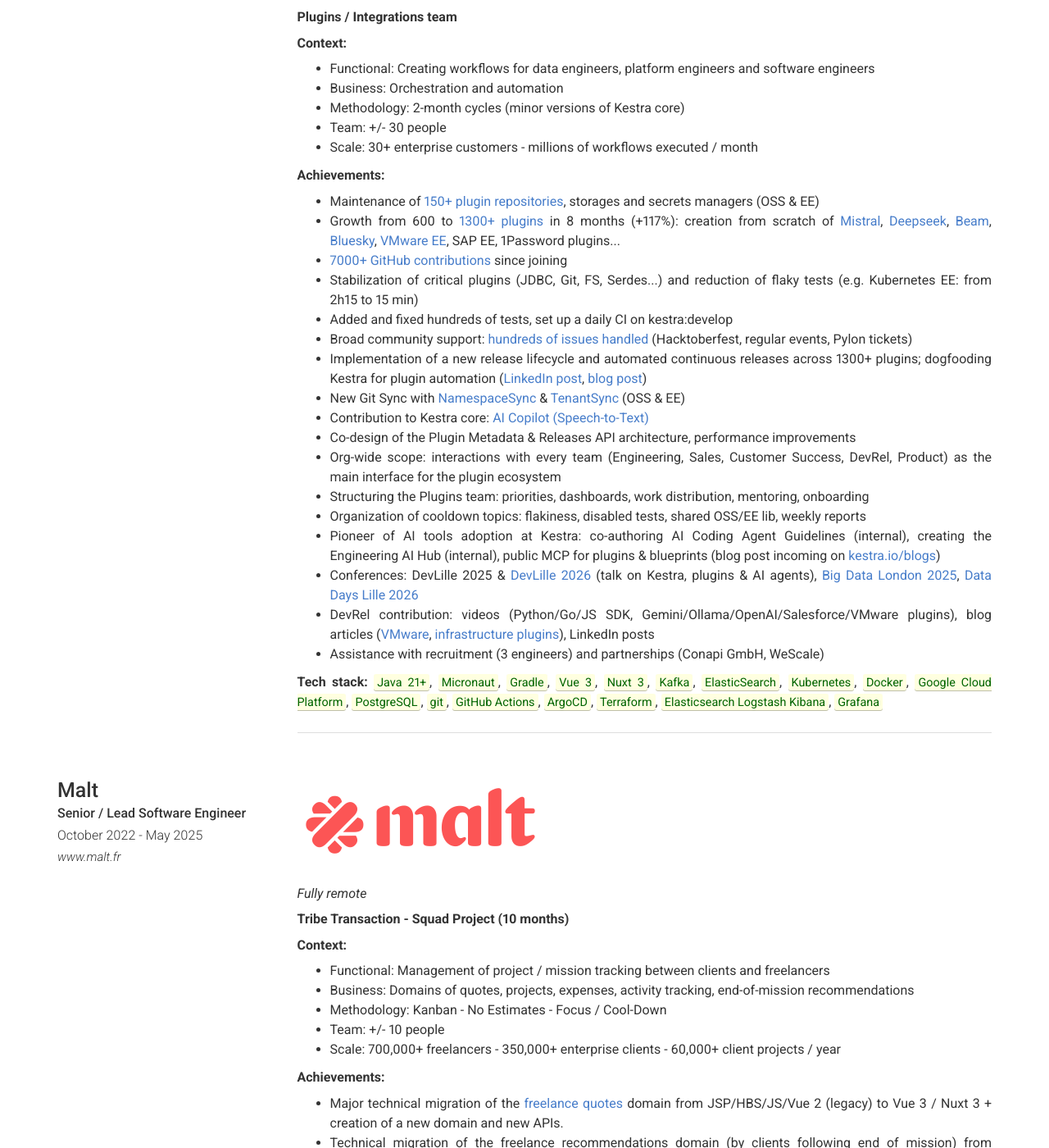
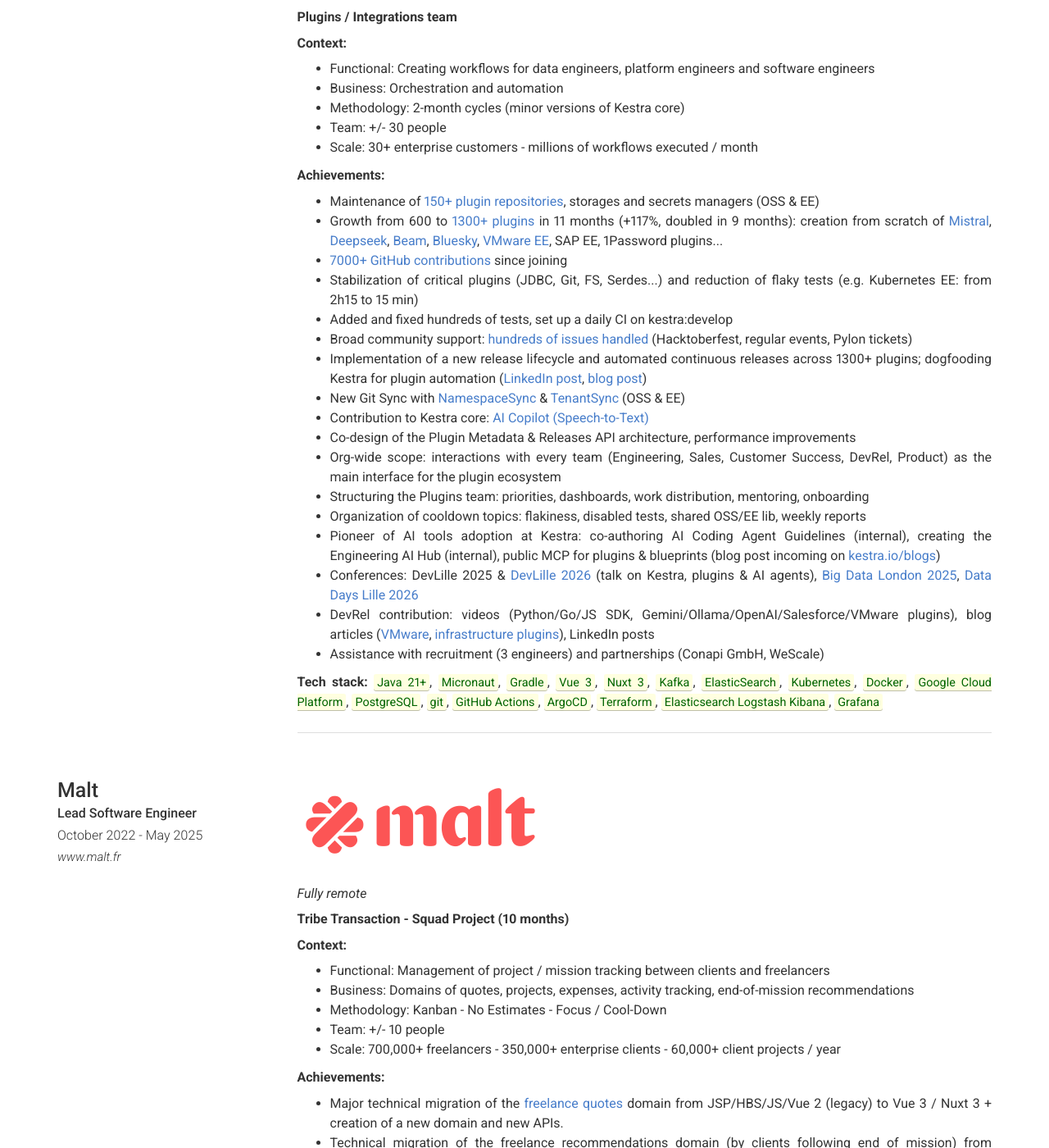
Before and after one commit to fdelbrayelle/fdelbrayelle.github.io, a Jekyll site: the page built from index.md, in a window 1280 px wide and 1400 px high, scrolled down 2506 px. Shown: the whole window at 82% size. Built offline with Jekyll 4.4.1, drawn with Linux system fonts in a browser that asks for light colours; nearby versions of some CDN libraries; some of the changed text lies outside the part shown.

Commit message:
feat(cv): harmonize job titles, fix plugin growth months, add doubled stat
- Norsys: Software Engineer
- Gfi/Ippon/Malt/Kestra: Lead Software Engineer
- Idea7/Compario/Odimat: Software Engineer Intern (education)
- Plugin growth: 8mo → 11mo, add "doubled in 9 months"

```diff
--- a/_config.yml
+++ b/_config.yml
@@ -8,7 +8,7 @@
 # Personal info
 name: François Delbrayelle
 title: Staff Software Engineer
-description: Lead Software Engineer at Kestra. 15+ years experience in Java, cloud-native architecture, and open-source. Grew Kestra plugin ecosystem from 600 to 1,300+ plugins (+117%) in 8 months. 7,000+ GitHub contributions. GCP Professional Cloud Architect certified.
+description: Lead Software Engineer at Kestra. 15+ years experience in Java, cloud-native architecture, and open-source. Grew Kestra plugin ecosystem from 600 to 1,300+ plugins (+117%, doubled in 9 months) in 11 months. 7,000+ GitHub contributions. GCP Professional Cloud Architect certified.
 # email: fdelbrayelle@gmail.com
 # email_title: Email (Email title override)
 # phone: Your phone number (optional)
@@ -159,7 +159,7 @@
           <p><strong>Achievements:</strong>
             <ul>
               <li>Maintenance of <a href="https://github.com/orgs/kestra-io/repositories?q=plugin" target="_blank" rel="noreferrer noopener">150+ plugin repositories</a>, storages and secrets managers (OSS &amp; EE)</li>
-              <li>Growth from 600 to <a href="https://kestra.io/plugins" target="_blank" rel="noreferrer noopener">1300+ plugins</a> in 8 months (+117%): creation from scratch of <a href="https://github.com/kestra-io/plugin-mistral/pull/1" target="_blank" rel="noreferrer noopener">Mistral</a>, <a href="https://github.com/kestra-io/plugin-deepseek/pull/2" target="_blank" rel="noreferrer noopener">Deepseek</a>, <a href="https://github.com/kestra-io/plugin-beam/pull/5" target="_blank" rel="noreferrer noopener">Beam</a>, <a href="https://github.com/kestra-io/plugin-bluesky/pull/3" target="_blank" rel="noreferrer noopener">Bluesky</a>, <a href="https://kestra.io/blogs/control-vmware-with-kestra" target="_blank" rel="noreferrer noopener">VMware EE</a>, SAP EE, 1Password plugins...</li>
+              <li>Growth from 600 to <a href="https://kestra.io/plugins" target="_blank" rel="noreferrer noopener">1300+ plugins</a> in 11 months (+117%, doubled in 9 months): creation from scratch of <a href="https://github.com/kestra-io/plugin-mistral/pull/1" target="_blank" rel="noreferrer noopener">Mistral</a>, <a href="https://github.com/kestra-io/plugin-deepseek/pull/2" target="_blank" rel="noreferrer noopener">Deepseek</a>, <a href="https://github.com/kestra-io/plugin-beam/pull/5" target="_blank" rel="noreferrer noopener">Beam</a>, <a href="https://github.com/kestra-io/plugin-bluesky/pull/3" target="_blank" rel="noreferrer noopener">Bluesky</a>, <a href="https://kestra.io/blogs/control-vmware-with-kestra" target="_blank" rel="noreferrer noopener">VMware EE</a>, SAP EE, 1Password plugins...</li>
               <li><a href="https://github.com/search?q=author%3Afdelbrayelle+org%3Akestra-io&amp;type=pullrequests" target="_blank" rel="noreferrer noopener">7000+ GitHub contributions</a> since joining</li>
               <li>Stabilization of critical plugins (JDBC, Git, FS, Serdes...) and reduction of flaky tests (e.g. Kubernetes EE: from 2h15 to 15 min)</li>
               <li>Added and fixed hundreds of tests, set up a daily CI on kestra:develop</li>
@@ -182,7 +182,7 @@
 
       - layout: left
         title: Malt
-        sub_title: Senior / Lead Software Engineer
+        sub_title: Lead Software Engineer
         caption: October 2022 - May 2025
         link: www.malt.fr
         description: | # this will include new lines to allow paragraphs
@@ -265,7 +265,7 @@
 
       - layout: left
         title: Ippon Technologies
-        sub_title: Senior Full-Stack Developer / Tech Lead - Junior Solutions Architect - Trainer
+        sub_title: Lead Software Engineer
         caption: October 2019 - September 2022
         link: fr.ippon.tech
         # quote: >
@@ -451,7 +451,7 @@
 
       - layout: left
         title: Gfi Informatique (now Inetum)
-        sub_title: Senior Full-Stack Developer / Tech Lead - Trainer
+        sub_title: Lead Software Engineer
         caption: April 2015 - October 2019
         link: www.gfi.world
         # quote: >
@@ -750,7 +750,7 @@
 
       - layout: left
         title: Norsys
-        sub_title: Full-Stack Developer
+        sub_title: Software Engineer
         caption: April 2011 - April 2015
         link: www.norsys.fr
         # quote: >
--- a/llms.txt
+++ b/llms.txt
@@ -25,7 +25,7 @@
 Remote. Plugins/Integrations team.
 
 Key metrics:
-- Grew plugin ecosystem from 600 to 1,300+ plugins in 8 months (+117%)
+- Grew plugin ecosystem from 600 to 1,300+ plugins in 11 months (+117%, doubled in 9 months)
 - Maintained 150+ plugin repositories (OSS & EE)
 - 7,000+ GitHub contributions to the Kestra org
 
```
Also changed, not shown: _data/fr_site.yml (+4 -4 lines), cv.md (+8 -8 lines), fr/cv.md (+8 -8 lines).
